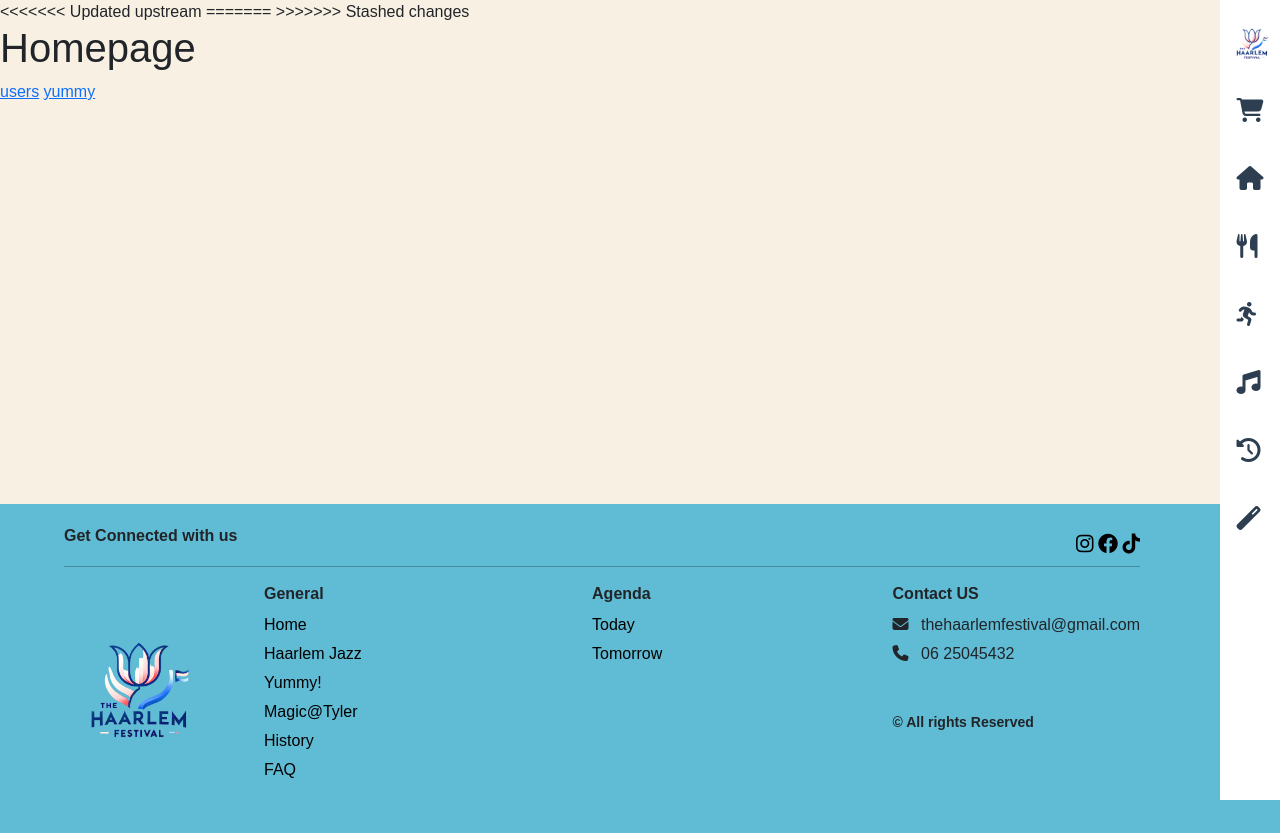
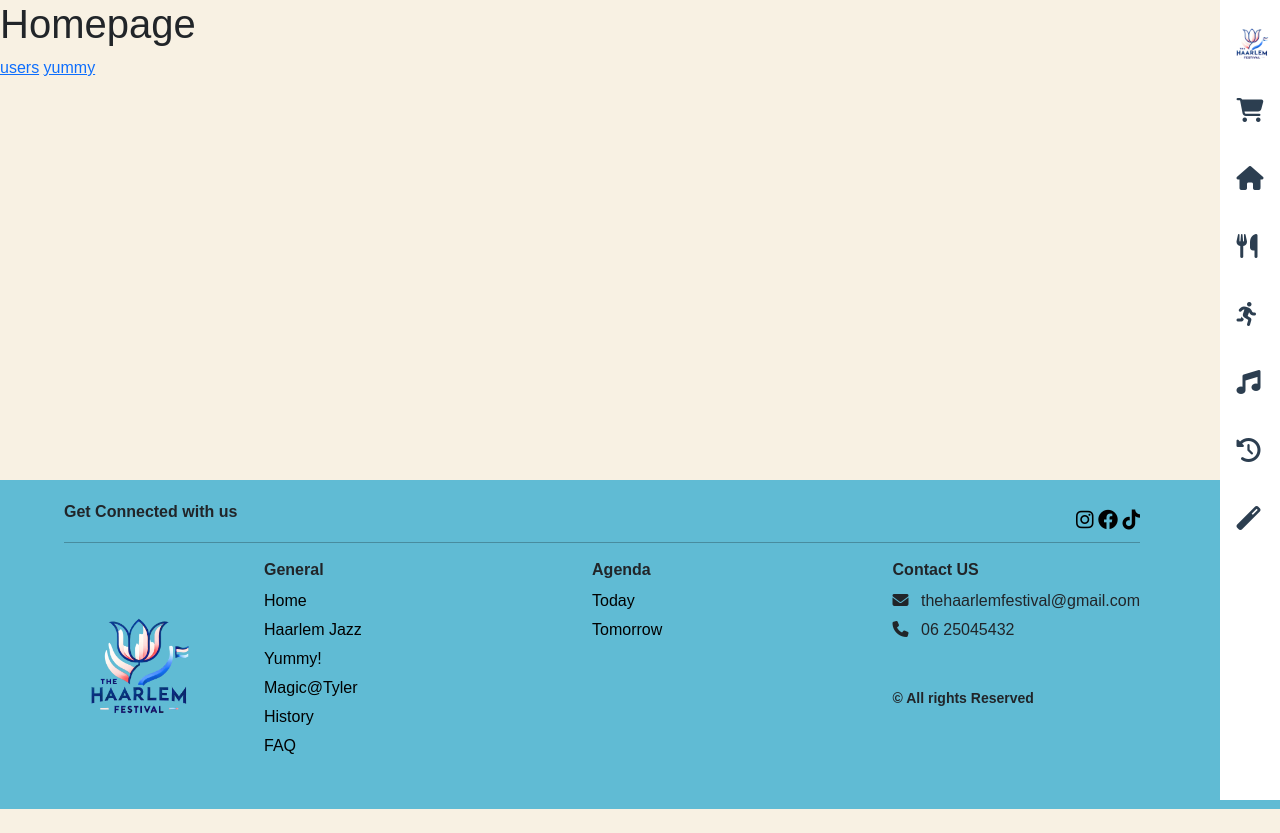
Before and after one commit to fred712670/haarlem-festival, a PHP site: page /app/public/views/pages/index.php in a window 1280 px wide. After the commit the page ends 809 px from the top, so only its background shows below. Run offline with PHP 8.4, Linux system fonts and the light colour scheme.

Commit message:
resolved a conflict

```diff
--- a/app/public/views/partials/header.php
+++ b/app/public/views/partials/header.php
@@ -11,7 +11,6 @@
 
     <script
         src="https://cdn.jsdelivr.net/npm/bootstrap@5.3.3/dist/js/bootstrap.bundle.min.js" integrity="sha384-YvpcrYf0tY3lHB60NNkmXc5s9fDVZLESaAA55NDzOxhy9GkcIdslK1eN7N6jIeHz" crossorigin="anonymous"></script>
-<<<<<<< Updated upstream
     <link rel="stylesheet" href="/assets/css/style.css">
     <link rel="stylesheet" href="/assets/css/yummy.css">
     <script
@@ -20,11 +19,6 @@
     <script
         src="/assets/js/yummy.js">
     </script>
-=======
-    <link rel="stylesheet" href="../../assets/css/style.css">
-    <script
-        src="/assets/js/main.js"></script>
->>>>>>> Stashed changes
 </head>
 
 <body>
```
